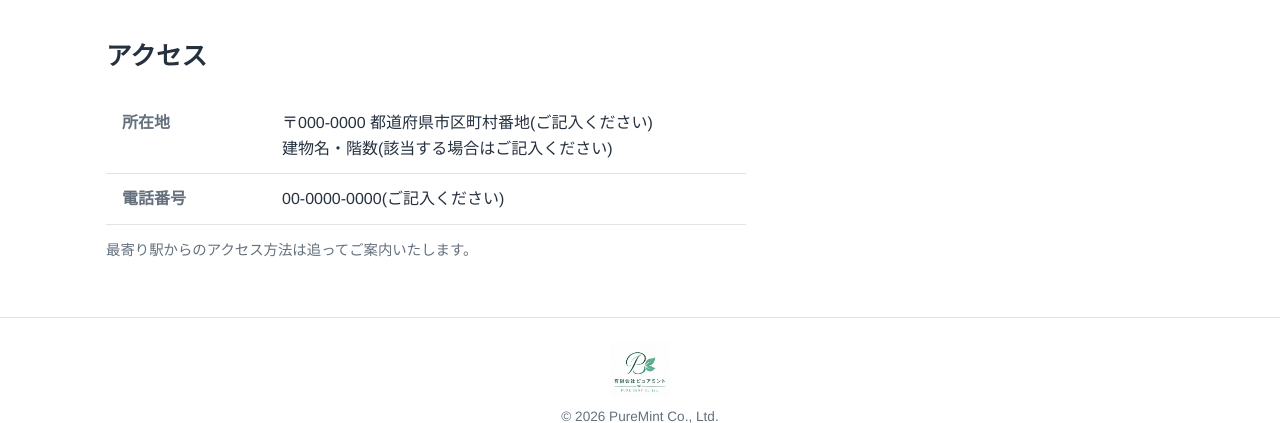
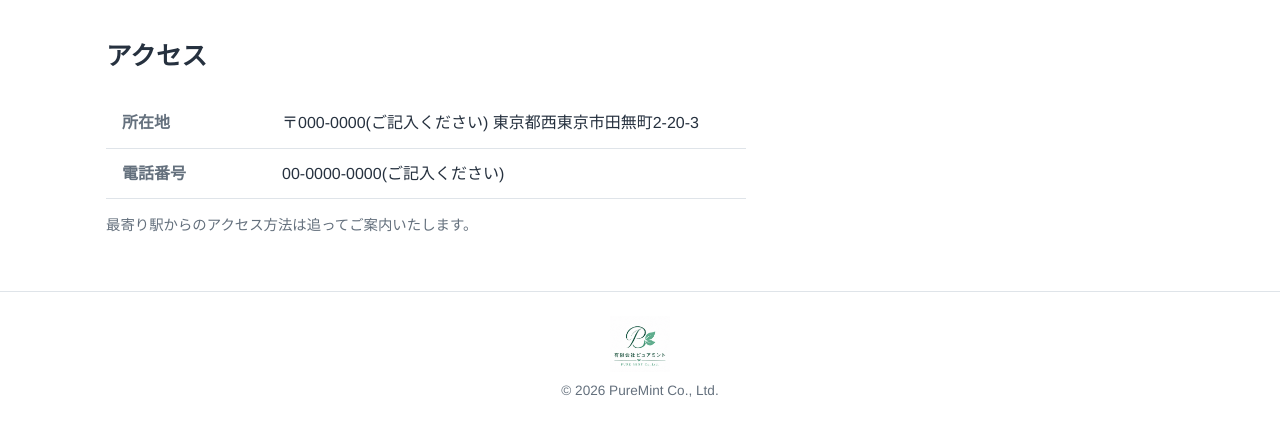
Before and after one commit to kanabun-git/ume, a Rails app: page /corporate/access in a window 1280 px wide. Shown: the part 45-468 px from the top of the page. Run offline with Rails 7, Linux system fonts and the light colour scheme; data comes from the database, SQL or seed files in the repository; parts of the project's set-up code (start-up, migrations or seed data) failed here and were passed over; some libraries are stand-ins or nearby versions.

Commit message:
会社概要に実際の登記情報を反映
所在地・代表者名・設立年月日・資本金をプレースホルダーから実データに
差し替え。郵便番号・建物名・電話番号は未確定のため引き続きプレース
ホルダー。建物名が未設定の会社でも住所表示が崩れないよう
CorporateHelper#corporate_address を追加。

```diff
--- /dev/null
+++ b/app/helpers/corporate_helper.rb
@@ -0,0 +1,9 @@
+module CorporateHelper
+  # 会社概要/アクセスページで共有する住所表示。BUILDINGが未設定(nilや空)の
+  # 会社もあるので、その場合は建物名の行を出さない。
+  def corporate_address
+    lines = ["〒#{Corporate::Company::POSTAL_CODE} #{Corporate::Company::ADDRESS}"]
+    lines << Corporate::Company::BUILDING if Corporate::Company::BUILDING.present?
+    safe_join(lines, tag.br)
+  end
+end
--- a/app/models/corporate/company.rb
+++ b/app/models/corporate/company.rb
@@ -4,17 +4,17 @@ module Corporate
   # about as often as the company's own registration does, so a deploy is
   # an acceptable way to update it.
   #
-  # NOTE: the values below are placeholders pending the real company
-  # register info -- swap them in before this site goes live.
+  # NOTE: POSTAL_CODE / BUILDING / PHONE are still placeholders pending the
+  # real company register info -- swap them in before this site goes live.
   class Company
     NAME = "有限会社ピュアミント"
     NAME_EN = "PureMint Co., Ltd."
-    POSTAL_CODE = "000-0000"
-    ADDRESS = "都道府県市区町村番地(ご記入ください)"
-    BUILDING = "建物名・階数(該当する場合はご記入ください)"
-    REPRESENTATIVE = "代表取締役 ○○ ○○(ご記入ください)"
-    ESTABLISHED_ON = "20XX年X月(ご記入ください)"
-    CAPITAL = "ご記入ください"
+    POSTAL_CODE = "000-0000(ご記入ください)"
+    ADDRESS = "東京都西東京市田無町2-20-3"
+    BUILDING = nil
+    REPRESENTATIVE = "福島 保彦"
+    ESTABLISHED_ON = "2005年6月1日"
+    CAPITAL = "300万円"
     PHONE = "00-0000-0000(ご記入ください)"
     EMAIL = "info@puremint.jp"
 
--- a/app/views/corporate/pages/access.html.erb
+++ b/app/views/corporate/pages/access.html.erb
@@ -4,7 +4,7 @@
   <h1>アクセス</h1>
 
   <table class="corporate-table">
-    <tr><th>所在地</th><td>〒<%= @company::POSTAL_CODE %> <%= @company::ADDRESS %><br><%= @company::BUILDING %></td></tr>
+    <tr><th>所在地</th><td><%= corporate_address %></td></tr>
     <tr><th>電話番号</th><td><%= @company::PHONE %></td></tr>
   </table>
 
--- a/app/views/corporate/pages/company.html.erb
+++ b/app/views/corporate/pages/company.html.erb
@@ -5,7 +5,7 @@
 
   <table class="corporate-table">
     <tr><th>会社名</th><td><%= @company::NAME %>(<%= @company::NAME_EN %>)</td></tr>
-    <tr><th>所在地</th><td>〒<%= @company::POSTAL_CODE %> <%= @company::ADDRESS %><br><%= @company::BUILDING %></td></tr>
+    <tr><th>所在地</th><td><%= corporate_address %></td></tr>
     <tr><th>代表者</th><td><%= @company::REPRESENTATIVE %></td></tr>
     <tr><th>設立</th><td><%= @company::ESTABLISHED_ON %></td></tr>
     <tr><th>資本金</th><td><%= @company::CAPITAL %></td></tr>
```
